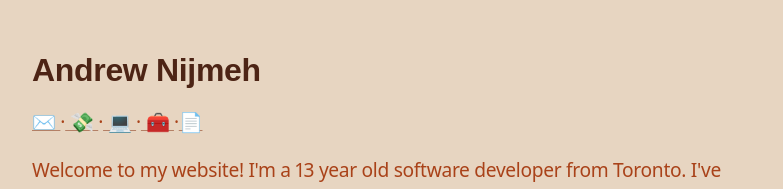
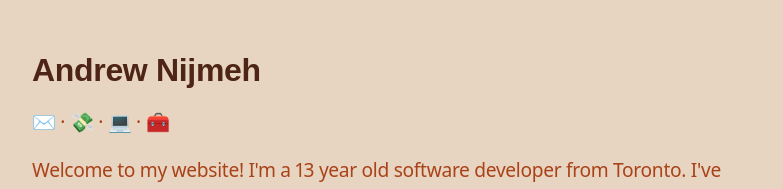
Before and after one commit to imReset/nijmeh.xyz, a Next.js app: page / in a window 1280 px wide. Shown: the top 189 px of the page, without its empty margins (248-1031 px from the left). Built offline with nearby package versions, Linux system fonts and the light colour scheme; a web font is replaced by a local one.

Commit message:
remove resume

```diff
--- a/pages/index.tsx
+++ b/pages/index.tsx
@@ -1,5 +1,6 @@
 import React from "react";
 import dayjs from "dayjs";;
+import Link from "next/link";
 
 export default function Home() {
   return (
@@ -8,16 +9,13 @@ export default function Home() {
         <h1>Andrew Nijmeh</h1>
 
         <p>
-          <a href="mailto:andrewn@gmx.com"><strong> ✉️ </strong></a> ·
+          <Link href="mailto:andrewn@gmx.com" passHref><strong> ✉️ </strong></Link> ·
 
-          <a href="https://github.com/sponsors/anddddrew"><strong> 💸 </strong></a> ·
+          <Link href="https://github.com/sponsors/anddddrew" passHref><strong> 💸 </strong></Link> ·
 
-          <a href="https://github.com/anddddrew"><strong> 💻 </strong></a> ·
+          <Link href="https://github.com/anddddrew" passHref><strong> 💻 </strong></Link> ·
 
-          <a href="/toolbox"><strong> 🧰 </strong></a> ·
-
-          <a href="../public/resume.pdf"><strong>📄</strong></a>
-
+          <Link href="/toolbox" passHref><strong> 🧰 </strong></Link>
         </p>
         <p>
           Welcome to my website! I'm a 13 year old software developer from Toronto. I've been doing software development for 3.5 years (2.5 yrs professionally),
```
